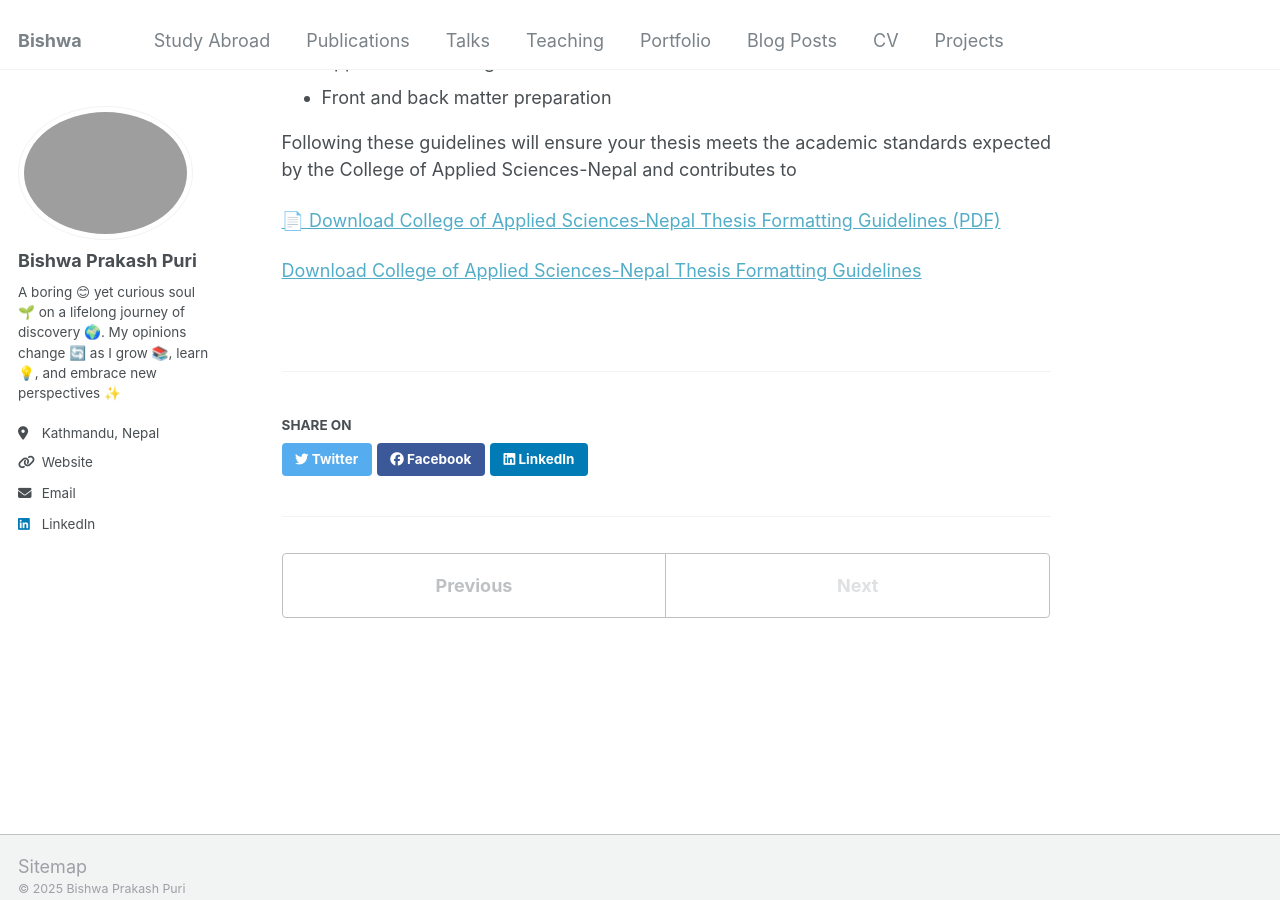
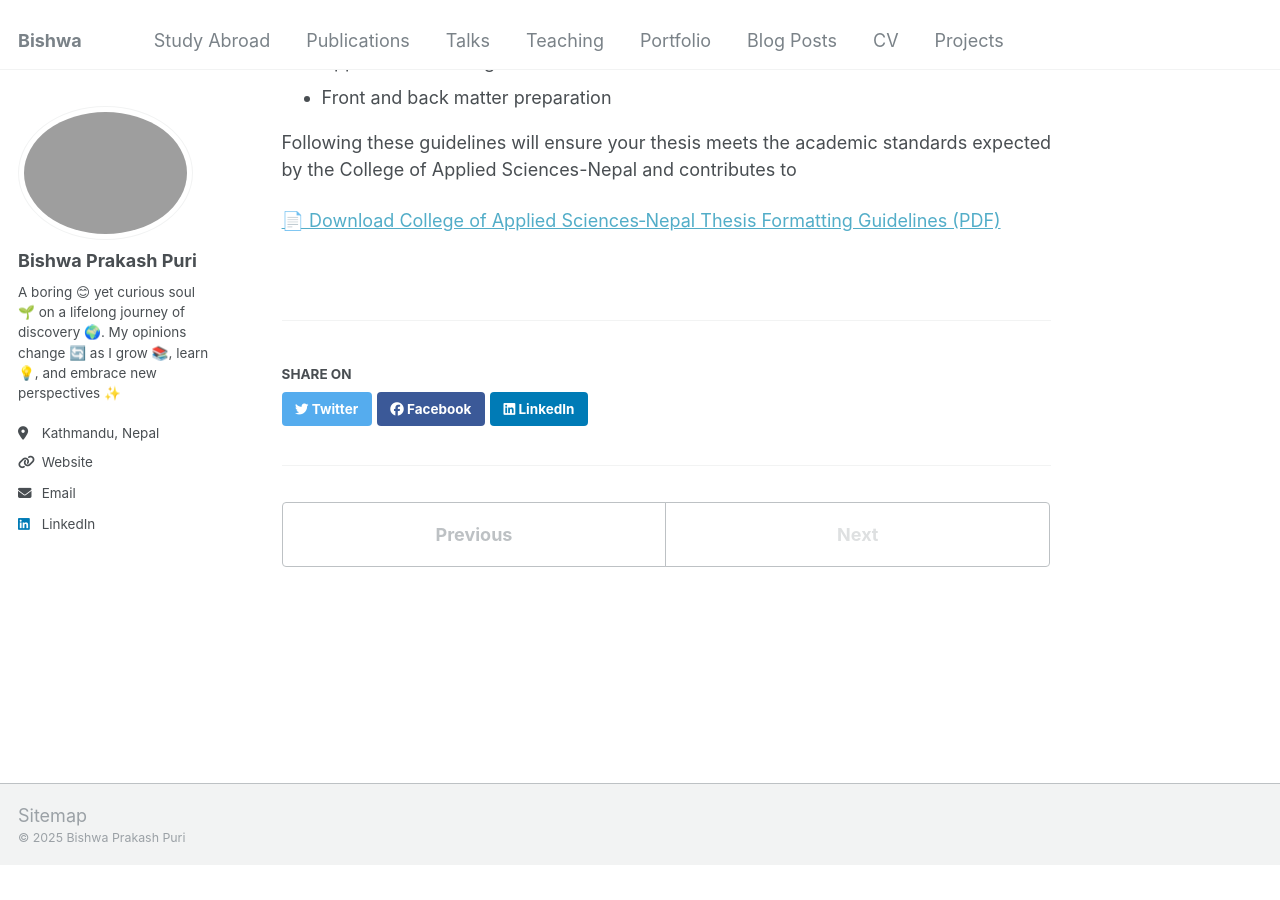
Before and after one commit to workBishwa/imBishwa, a Jekyll site: the page built from _teaching/Thesis_writing_guidelines_of_CAS.md, in a window 1280 px wide and 900 px high, scrolled down 1232 px. Built offline with Jekyll 4.4.1, drawn with Linux system fonts in a browser that asks for light colours; after the commit the page ends 2098 px from its top, so only the background shows below that.

Commit message:
cas files thesis

```diff
--- a/_teaching/Thesis_writing_guidelines_of_CAS.md
+++ b/_teaching/Thesis_writing_guidelines_of_CAS.md
@@ -41,5 +41,3 @@ The document provides detailed instructions for:
 Following these guidelines will ensure your thesis meets the academic standards expected by the College of Applied Sciences-Nepal and contributes to
 
 [📄 Download College of Applied Sciences‑Nepal Thesis Formatting Guidelines (PDF)](/files/cas_msc_thesis_format.pdf){:target="_blank" rel="noopener"}
-
-[Download College of Applied Sciences-Nepal Thesis Formatting Guidelines](https://docs.google.com/viewer?url=https://workbishwa.github.io/imBishwa/files/cas_msc_thesis_format.pdf)
```
